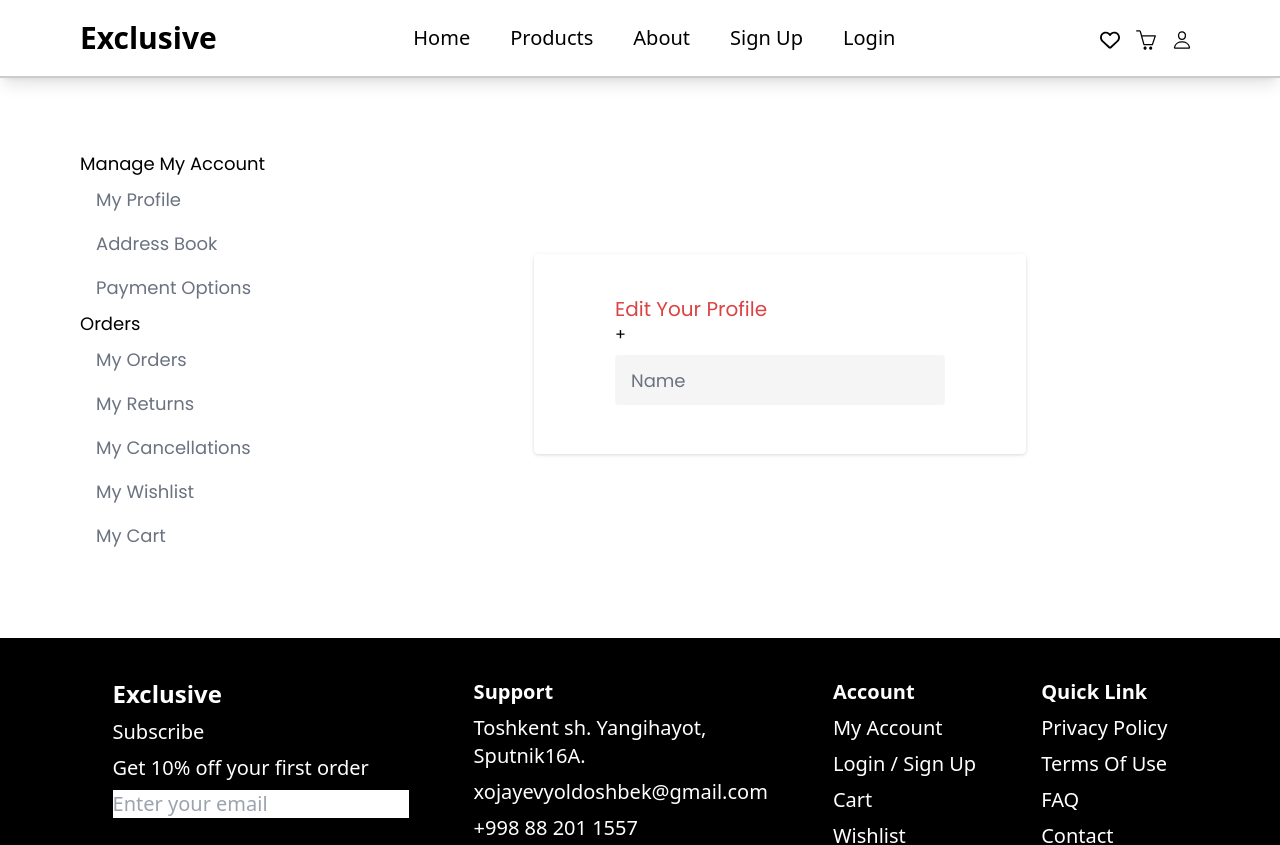
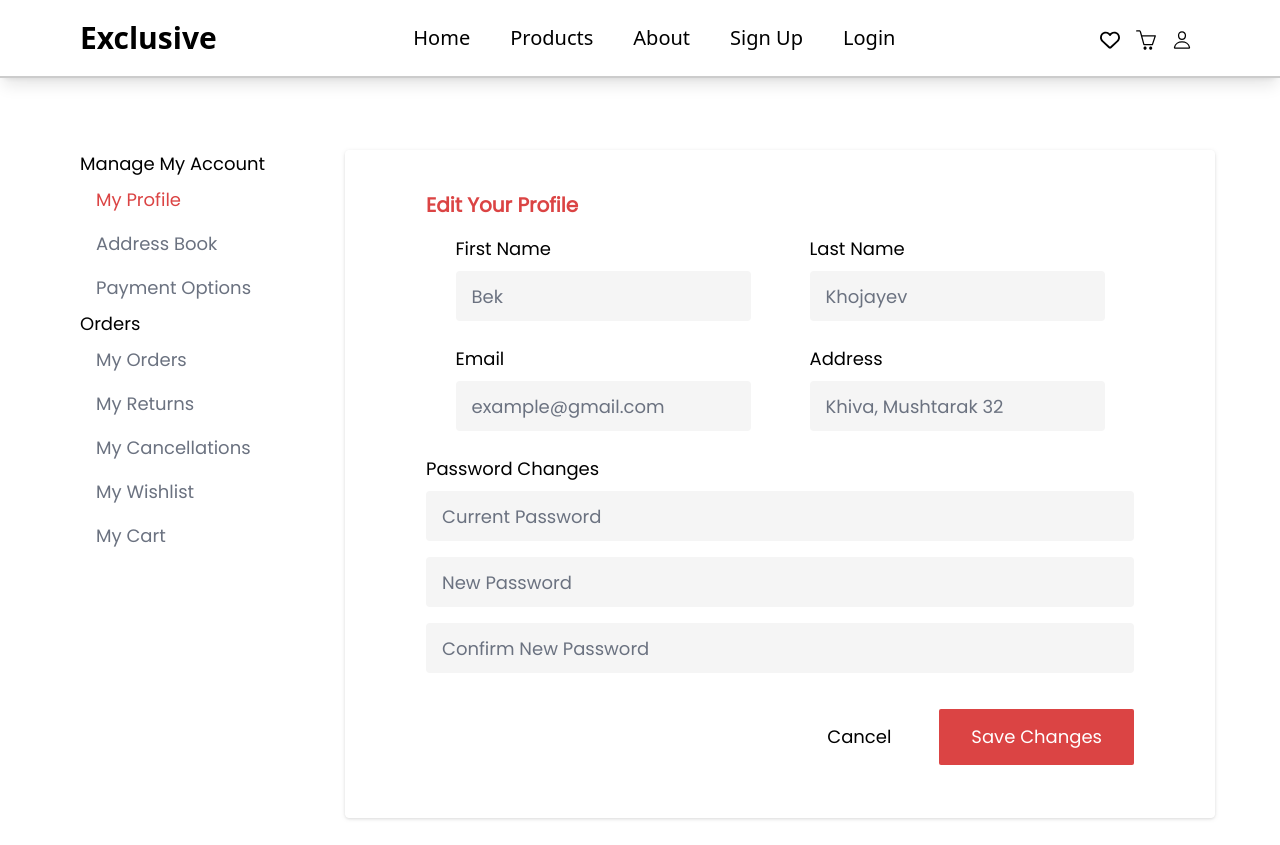
Before and after one commit to Khojayev12/ITBCW2-web, a React (Create React App) app: page /profile in a window 1280 px wide. Shown: the top 845 px of the page. Built offline with nearby package versions, Linux system fonts and the light colour scheme.

Commit message:
edit profile component finished

```diff
--- /dev/null
+++ b/src/components/addresBook.jsx
@@ -0,0 +1,15 @@
+import '../App.css';
+import CustomInput from "./customInput";
+import {useState} from "react";
+import CustomButton from "./customButton";
+
+function AdressBook() {
+    return (
+        <div
+            className="AdressBook m-auto px-20 py-10 min-w-[870px] h-fit border border-white rounded drop-shadow bg-white">
+            adressbook
+        </div>
+    );
+}
+
+export default AdressBook;
--- a/src/components/customButton.jsx
+++ b/src/components/customButton.jsx
@@ -3,7 +3,7 @@ import '../App.css';
 function customButton(props) {
     return (
         <button
-            className={"customButton flex  text-lg  bg-c-button2 text-white rounded-sm  items-center justify-center hover:bg-c-hover-button2 " + props.className}>
+            className={"customButton flex  text-lg  bg-c-button2 text-white rounded-sm px-8 py-4 h-14 items-center justify-center hover:bg-c-hover-button2 " + props.className}>
              {props.children}
         </button>
     );
--- a/src/components/customInput.jsx
+++ b/src/components/customInput.jsx
@@ -4,7 +4,7 @@ function CustomInput(props) {
     return (
         <input
             className={"CustomInput bg-[#f5f5f5] h-[50px] rounded text-lg placeholder:text-gray-500 text-black px-4 py-3 outline-black my-2 " + props.className}
-            placeholder={props.placeholder}
+            placeholder={props.placeholder} onChange={(e) => props.setContent(e.target.value)} type={props.type === null ? 'text' : props.type}
         />);
 }
 
--- a/src/components/editProfile.jsx
+++ b/src/components/editProfile.jsx
@@ -1,13 +1,52 @@
 import '../App.css';
 import CustomInput from "./customInput";
+import {useState} from "react";
+import CustomButton from "./customButton";
 
 function EditProfile() {
+    const [name, setName] = useState('');
+    const [email, setEmail] = useState('');
+    const [surname, setSurname] = useState('');
+    const [address, setAddress] = useState('');
+    const[currentPassword, setCurrentPassword] = useState('');
+    const[newPassword, setNewPassword] = useState('');
+    const[newPasswordConfirm, setNewPasswordConfirm] = useState('');
     return (
-        <div className="editProfile m-auto px-20 py-10 w-fit h-fit border border-white rounded drop-shadow bg-white">
-            <div className="text-c-button2 text-xl">Edit Your Profile</div>
-            <div>+
+        <div
+            className="editProfile m-auto px-20 py-10 min-w-[870px] h-fit border border-white rounded drop-shadow bg-white">
+            <div className="text-c-button2 text-xl font-semibold">Edit Your Profile</div>
+            <div className="w-full flex justify-around items-center my-4 mx-0">
+                <div className="w-5/12 inline-flex flex-col">
+                    <div className="text-black text-lg">First Name</div>
+                    <CustomInput className="w-full " placeholder="Bek" content={name} setContent={setName}/>
+                </div>
+                <div className="w-5/12 inline-flex flex-col">
+                    <div className="text-black text-lg">Last Name</div>
+                    <CustomInput className="w-full " placeholder="Khojayev" content={surname} setContent={setSurname}/>
+                </div>
             </div>
-            <CustomInput className="w-[330px] " placeholder="Name"/>
+            <div className="w-full flex justify-around items-center my-4 mx-0">
+                <div className="w-5/12 inline-flex flex-col">
+                    <div className="text-black text-lg">Email</div>
+                    <CustomInput className="w-full " placeholder="example@gmail.com" content={email}
+                                 setContent={setEmail}/>
+                </div>
+                <div className="w-5/12 inline-flex flex-col">
+                    <div className="text-black text-lg">Address</div>
+                    <CustomInput className="w-full " placeholder="Khiva, Mushtarak 32" content={address}
+                                 setContent={setAddress}/>
+                </div>
+            </div>
+            <div className="w-full flex justify-around flex-col my-4 mx-0">
+                <div className="text-black text-lg w-full" >Password Changes</div>
+                <CustomInput className="w-full " placeholder="Current Password" content={currentPassword} setContent={setCurrentPassword} type="password" />
+                <CustomInput className="w-full " placeholder="New Password" content={newPassword} setContent={setNewPassword} type="password" />
+                <CustomInput className="w-full " placeholder="Confirm New Password" content={newPasswordConfirm} setContent={setNewPasswordConfirm} type="password" />
+            </div>
+            <div className="flex justify-end items-center" >
+                <button className="flex  text-lg  bg-white text-black rounded-sm px-8 py-4 h-14 items-center justify-center mx-4 hover:bg-[#f5f5f5]" >Cancel</button>
+                <CustomButton className="my-3" >Save Changes</CustomButton>
+            </div>
         </div>
     );
 }
--- a/src/pages/NotFound.jsx
+++ b/src/pages/NotFound.jsx
@@ -8,7 +8,7 @@ function NotFound() {
             <div className="text-9xl m-8" >404 Not Found</div>
             <div className="text-xl m-8" >Looks like you are lost.</div>
             <CustomButton
-                className="login-btn h-10 text-l px-8 py-4  w-fit my-3">
+                className="login-btn h-10 text-l  w-fit my-3">
                 <Link to="/">Back to Home page</Link>
             </CustomButton>
         </div>
--- a/src/pages/profile.jsx
+++ b/src/pages/profile.jsx
@@ -2,42 +2,53 @@ import '../App.css';
 import {Link} from "react-router-dom";
 import {useState} from "react";
 import EditProfile from "../components/editProfile";
+import AddresBook from "../components/addresBook";
 
 function Profile() {
-    const [subpage, setSubpage] = useState(<EditProfile/>);
+    const [subpage, setSubpage] = useState("Profile");
+    const [subPageComponent, setSubPageComponent] = useState(<EditProfile/>);
+
+    const HandlePageChange = (targetSubPage) => {
+        setSubpage(targetSubPage);
+        if (targetSubPage === "Profile"){
+            setSubPageComponent(<EditProfile/>);
+        } else if (targetSubPage === "AddresBook"){
+            setSubPageComponent(<AddresBook/>);
+        }
+    }
     return (
         <div className="page w-full p-20 flex flex-row justify-center">
             <div className="inline-flex flex-col w-1/4 ">
                 <div className="bg-white text-black text-lg text-left">Manage My Account</div>
-                <div className="mx-4 my-2 text-gray-500 text-lg hover:text-c-button2 cursor-pointer w-fit"
+                <button className={"mx-4 my-2 text-lg hover:text-c-button2 cursor-pointer w-fit " + (subpage==="Profile"?"text-c-button2":"text-gray-500")}
                      onClick={() => {
-                         setSubpage(<EditProfile/>)
+                         HandlePageChange("Profile")
                      }}>My Profile
-                </div>
-                <div className="mx-4 my-2 text-gray-500 text-lg hover:text-c-button2 cursor-pointer w-fit"
+                </button>
+                <div className={"mx-4 my-2 text-lg hover:text-c-button2 cursor-pointer w-fit " + (subpage==="AddresBook"?"text-c-button2":"text-gray-500")}
                      onClick={() => {
-                         setSubpage(<EditProfile/>)
+                         HandlePageChange("AddresBook")
                      }}>Address Book
                 </div>
                 <div className="mx-4 my-2 text-gray-500 text-lg hover:text-c-button2 cursor-pointer w-fit"
                      onClick={() => {
-                         setSubpage(<EditProfile/>)
+                         HandlePageChange("Profile")
                      }}>Payment Options
                 </div>
                 <div className="bg-white text-black text-lg text-left">Orders</div>
                 <div className="mx-4 my-2 text-gray-500 text-lg hover:text-c-button2 cursor-pointer w-fit"
                      onClick={() => {
-                         setSubpage(<EditProfile/>)
+                         HandlePageChange("Profile")
                      }}>My Orders
                 </div>
                 <div className="mx-4 my-2 text-gray-500 text-lg hover:text-c-button2 cursor-pointer w-fit"
                      onClick={() => {
-                         setSubpage(<EditProfile/>)
+                         HandlePageChange("Profile")
                      }}>My Returns
                 </div>
                 <div className="mx-4 my-2 text-gray-500 text-lg hover:text-c-button2 cursor-pointer w-fit"
                      onClick={() => {
-                         setSubpage(<EditProfile/>)
+                         HandlePageChange("Profile")
                      }}>My Cancellations
                 </div>
                 <div className="mx-4 my-2 text-gray-500 text-lg hover:text-c-button2 cursor-pointer w-fit"><Link
@@ -45,7 +56,8 @@ function Profile() {
                 <div className="mx-4 my-2 text-gray-500 text-lg hover:text-c-button2 cursor-pointer w-fit"><Link
                     to="/cart">My Cart</Link></div>
             </div>
-            <div className="inline-flex w-3/4  justify-center">{subpage}
+            <div className="inline-flex w-3/4  justify-center">
+                {subPageComponent}
             </div>
         </div>
     );
```
